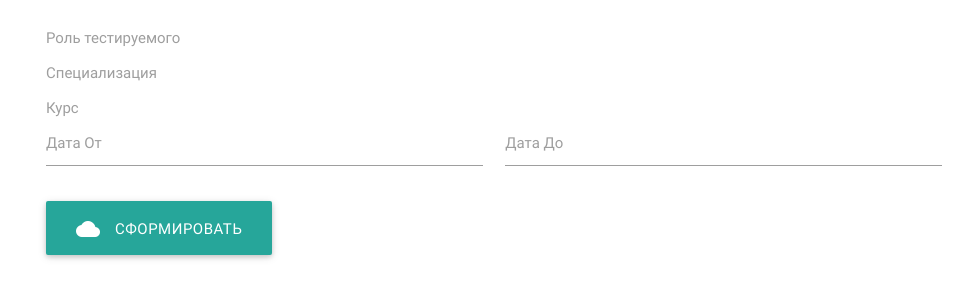
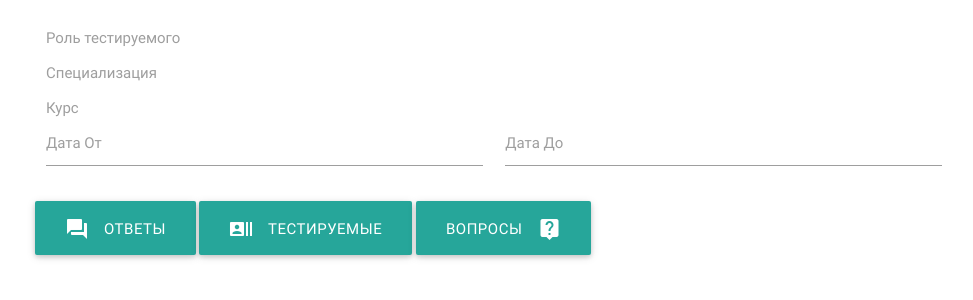
Before and after one commit to Oregu7/tests_constructor, a Django app: page /profile/1/analytics/5/ in a window 1280 px wide. Shown: the part 152-452 px from the top of the page, without its empty margins (146-1119 px from the left). Run offline with Django 3.2, Linux system fonts and the light colour scheme; a user stored in the database is signed in; data comes from the database, SQL or seed files in the repository; parts of the project's set-up code (start-up, migrations or seed data) failed here and were passed over; some libraries are stand-ins or nearby versions.

Commit message:
analytics v0.8

```diff
--- a/analytics/urls.py
+++ b/analytics/urls.py
@@ -4,7 +4,7 @@ urlpatterns = [
     url(r'^$', index),
     url(r'^save/$', save_analytics),
     url(r'^(?P<data>\w+)/(?P<test>\d+)/$', send_to_excel),
-    url(r'^questions/test/(?P<test>\d+)/role/(?P<role>\d*)/spec/(?P<spec>\d*)/course/(?P<course>\d*)/date_f/(?P<date_f>\S*)/date_l/(?P<date_l>\S*)/$', search_and_send_to_excel),
+    url(r'^answers/test/(?P<test>\d+)/role/(?P<role>\d*)/spec/(?P<spec>\d*)/course/(?P<course>\d*)/date_f/(?P<date_f>\S*)/date_l/(?P<date_l>\S*)/$', search_and_send_to_excel),
     url(r'^(?P<page>\S+)/$', get_page)
 
 ]
--- a/static/application/analytics_result.js
+++ b/static/application/analytics_result.js
@@ -20,6 +20,7 @@ App.controller('main', function($scope, $http){
             last: '',
             first: ''
         };
+        $scope.test = $('#test_header').attr('data-testID');
         $scope.courses = [1,2,3,4];
 
         $http.get('/api/rolies/').then(function(res){
--- a/users/templates/analytics_result.html
+++ b/users/templates/analytics_result.html
@@ -17,7 +17,7 @@
 <body ng-app="analytics_result">
 	<nav>
 		<div class="nav-wrapper blue-grey darken-4">
-			<a href="#/" class="brand-logo center">{{ test.title }}</a>
+			<a href="" class="brand-logo center" id = "test_header" data-testID="{{ test.id }}">{{ test.title }}</a>
             <ul id="nav-mobile" class="left hide-on-med-and-down">
                 <li>
                     <a href="/profile/{{ user }}/">
@@ -109,11 +109,21 @@
                             select-years="15"/>
                   </div>
               </div>
-              <a class="waves-effect waves-light btn-large"
-                 href="/analytics/questions/test/14/role/{{ select.role }}/spec/{{ select.specialization }}/course/{{ select.course }}/date_f/{{ date.first }}/date_l/{{ date.last }}/">
-                  <i class="material-icons left">cloud</i>
-                  Сформировать
-              </a>
+              <div class="row">
+                  <a class="waves-effect waves-light btn-large"
+                     href="/analytics/answers/test/{{ test }}/role/{{ select.role }}/spec/{{ select.specialization }}/course/{{ select.course }}/date_f/{{ date.first }}/date_l/{{ date.last }}/">
+                      <i class="material-icons left">question_answer</i>
+                      Ответы
+                  </a>
+                  <a class="waves-effect waves-light btn-large" href="/analytics/testeds/{{ test }}/">
+                      <i class="material-icons left">recent_actors</i>
+                      Тестируемые
+                  </a>
+                  <a class="waves-effect waves-light btn-large" href="/analytics/questions/{{ test }}/">
+                      <i class="material-icons right">live_help</i>
+                      Вопросы
+                  </a>
+              </div>
             </form>
         </div>
     </div>
```
Also changed, not shown: analytics/views.py (+13 -2 lines), users/templates/profile.html (+0 -8 lines).
